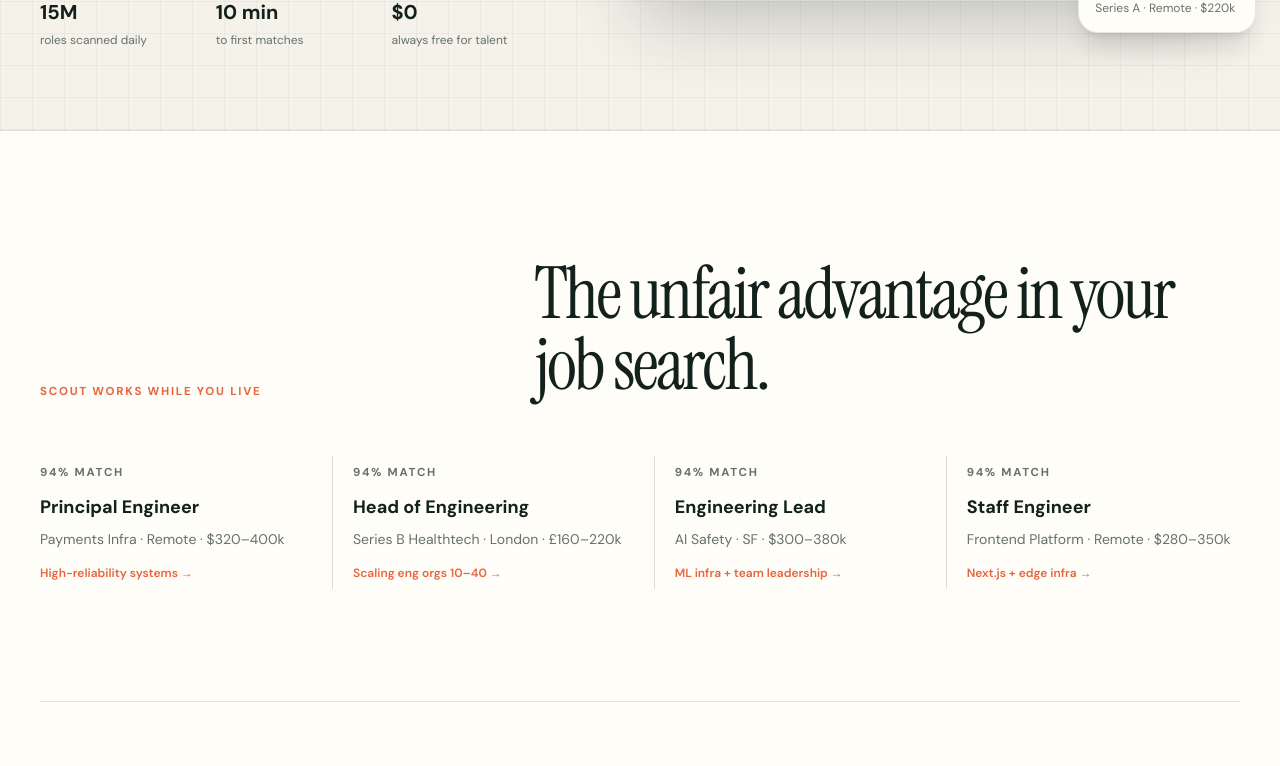
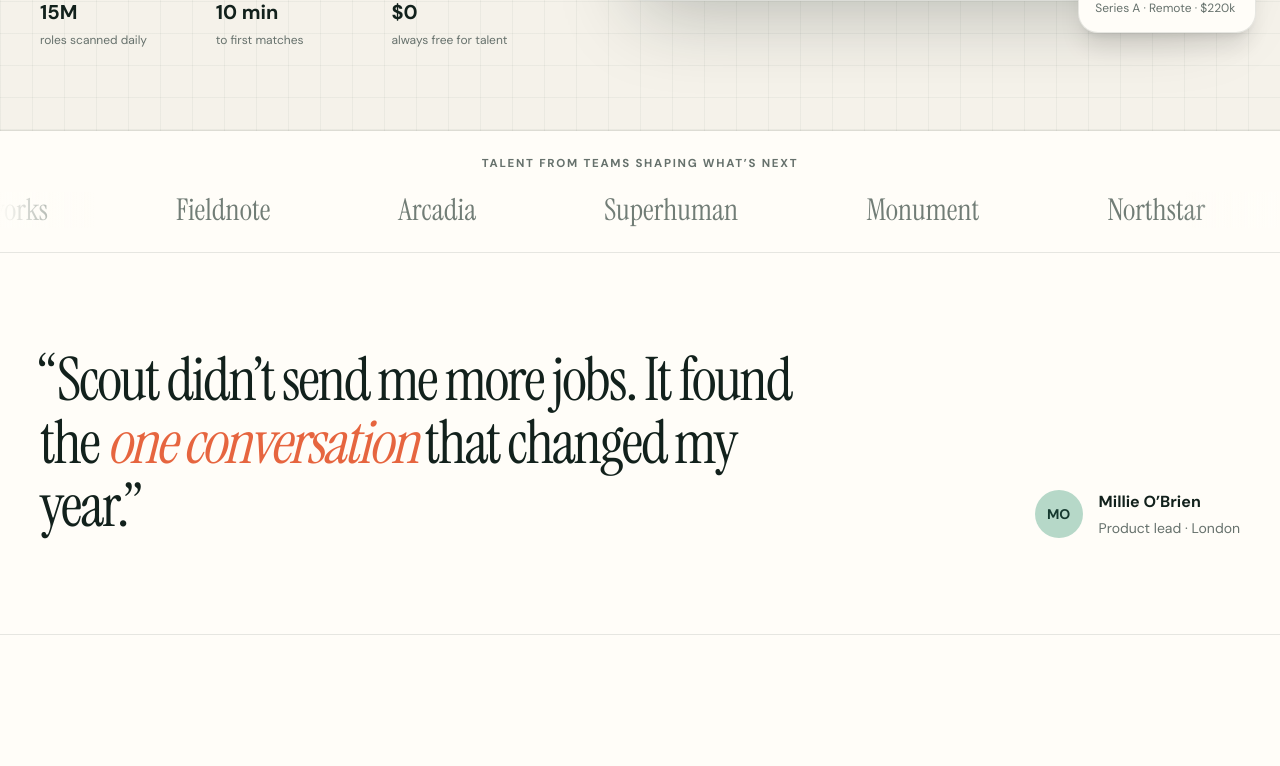
Before and after one commit to danteocualesjr/scout-and-sage, a Next.js app: page / in a window 1280 px wide. Shown: the part 680-1446 px from the top of the page. Built offline with nearby package versions, Linux system fonts and the light colour scheme.

Commit message:
style(design): FINDING-007 — add social proof and pacing
Co-authored-by: Cursor <cursoragent@cursor.com>

```diff
--- a/src/app/page.tsx
+++ b/src/app/page.tsx
@@ -1,5 +1,6 @@
 import { SiteHeader } from "@/components/site-header";
 import { HeroSection } from "@/components/hero-section";
+import { SocialProofSection } from "@/components/social-proof-section";
 import { FeaturesSection } from "@/components/features-section";
 import {
   WhySection,
@@ -23,6 +24,7 @@ export default function Home() {
       <SiteHeader />
       <main id="main">
         <HeroSection />
+        <SocialProofSection />
         <FeaturesSection />
         <WhySection />
         <StepsSection />
--- /dev/null
+++ b/src/components/social-proof-section.tsx
@@ -0,0 +1,54 @@
+const companies = [
+  "Northstar",
+  "Kiteworks",
+  "Fieldnote",
+  "Arcadia",
+  "Superhuman",
+  "Monument",
+];
+
+export function SocialProofSection() {
+  return (
+    <section className="overflow-hidden border-b border-[#12211c]/10 bg-[#fffdf8]">
+      <div className="border-b border-[#12211c]/10 py-6">
+        <p className="eyebrow mb-5 text-center text-[#66716c]">
+          Talent from teams shaping what’s next
+        </p>
+        <div className="relative overflow-hidden">
+          <div className="pointer-events-none absolute inset-y-0 left-0 z-10 w-24 bg-gradient-to-r from-[#fffdf8] to-transparent" />
+          <div className="pointer-events-none absolute inset-y-0 right-0 z-10 w-24 bg-gradient-to-l from-[#fffdf8] to-transparent" />
+          <div className="marquee-track flex items-center">
+            {[...companies, ...companies].map((company, index) => (
+              <span
+                key={`${company}-${index}`}
+                aria-hidden={index >= companies.length}
+                className="mx-10 whitespace-nowrap font-serif text-2xl text-[#35463f]/70 md:mx-16 md:text-3xl"
+              >
+                {company}
+              </span>
+            ))}
+          </div>
+        </div>
+      </div>
+
+      <div className="mx-auto grid max-w-[1280px] gap-10 px-5 py-16 md:grid-cols-[1.3fr_0.7fr] md:items-end md:px-10 md:py-24">
+        <blockquote className="display-text max-w-4xl text-4xl leading-[1.05] text-[#12211c] md:text-6xl">
+          “Scout didn’t send me more jobs. It found the{" "}
+          <span className="italic text-[#e6653f]">one conversation</span> that
+          changed my year.”
+        </blockquote>
+        <div className="flex items-center gap-4 md:justify-end">
+          <div className="flex h-12 w-12 items-center justify-center rounded-full bg-[#b6d8c8] text-sm font-bold text-[#15382e]">
+            MO
+          </div>
+          <div>
+            <p className="font-bold text-[#12211c]">Millie O’Brien</p>
+            <p className="mt-1 text-sm text-[#66716c]">
+              Product lead · London
+            </p>
+          </div>
+        </div>
+      </div>
+    </section>
+  );
+}
```
